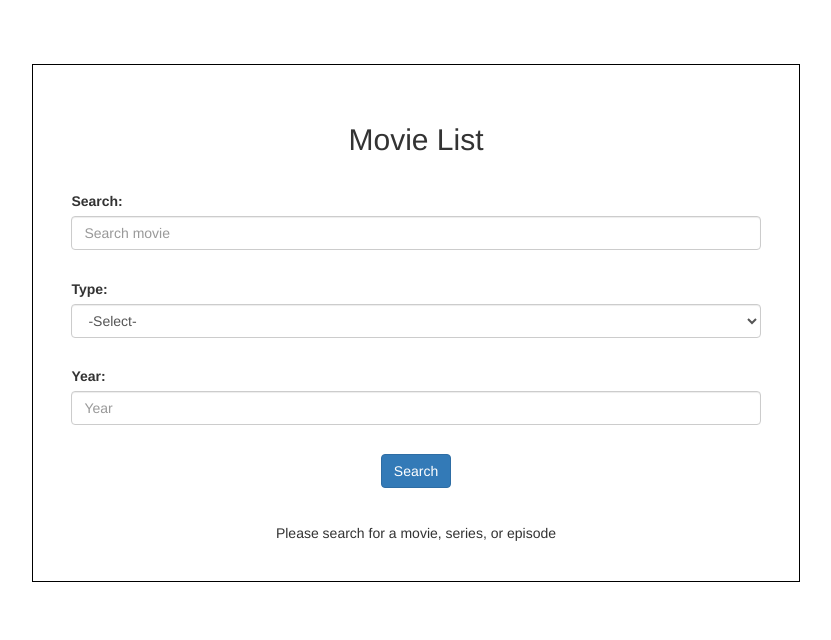
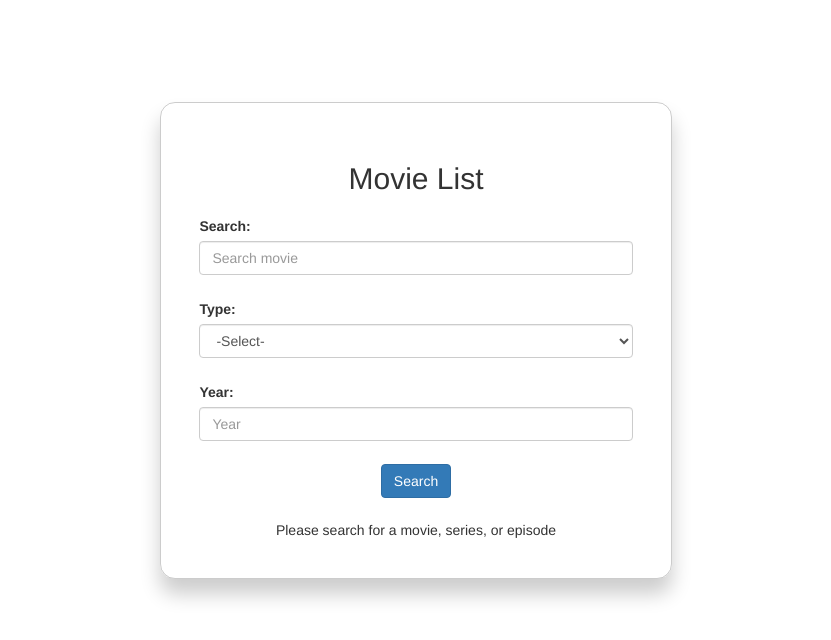
Before and after one commit to briansai/serindlabs, a React (Create React App) app: page / in a window 1280 px wide. Shown: the top 640 px of the page, without its empty margins (224-1055 px from the left). Built offline with nearby package versions, Linux system fonts and the light colour scheme.

Commit message:
Implemented box shadow to produce card effect

```diff
--- a/src/components/movieDetail/MovieDetail.scss
+++ b/src/components/movieDetail/MovieDetail.scss
@@ -4,6 +4,8 @@
     width: 80%;
     margin: 0 auto;
     line-height: 2;
+    box-shadow: 0 1.5rem 2rem rgba(black, 0.2);
+    border-radius: 15px;
   }
 
   &__item {
--- a/src/components/movieList/MovieListForm.jsx
+++ b/src/components/movieList/MovieListForm.jsx
@@ -1,5 +1,5 @@
 import { useState } from 'react';
-import { Form, Button } from 'react-bootstrap';
+import { Form, Button, Card } from 'react-bootstrap';
 import './MovieListForm.scss';
 
 const inputText = {
--- a/src/pages/MovieListPage.scss
+++ b/src/pages/MovieListPage.scss
@@ -1,12 +1,10 @@
 .movie-list-page {
-  &::before {
-    box-sizing: border-box;
-  }
-
   &__container {
-    width: 60%;
-    margin: 5% auto;
-    border: 1px solid black;
+    width: 40%;
+    margin: 8% auto;
+    border: 1px solid rgba(black, 0.2);
+    box-shadow: 0 1.5rem 2rem rgba(black, 0.2);
+    border-radius: 15px;
     padding: 3%;
   }
 
```
